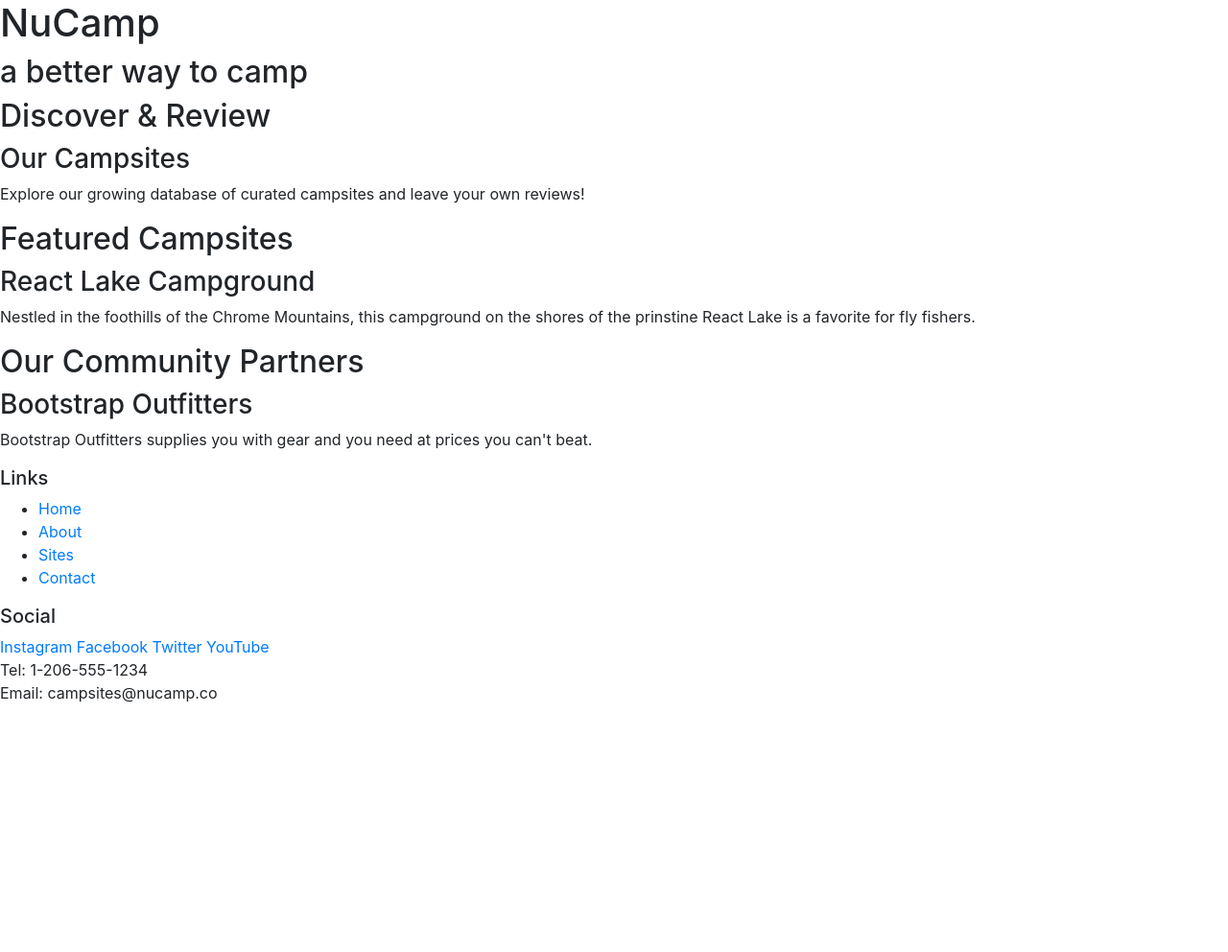
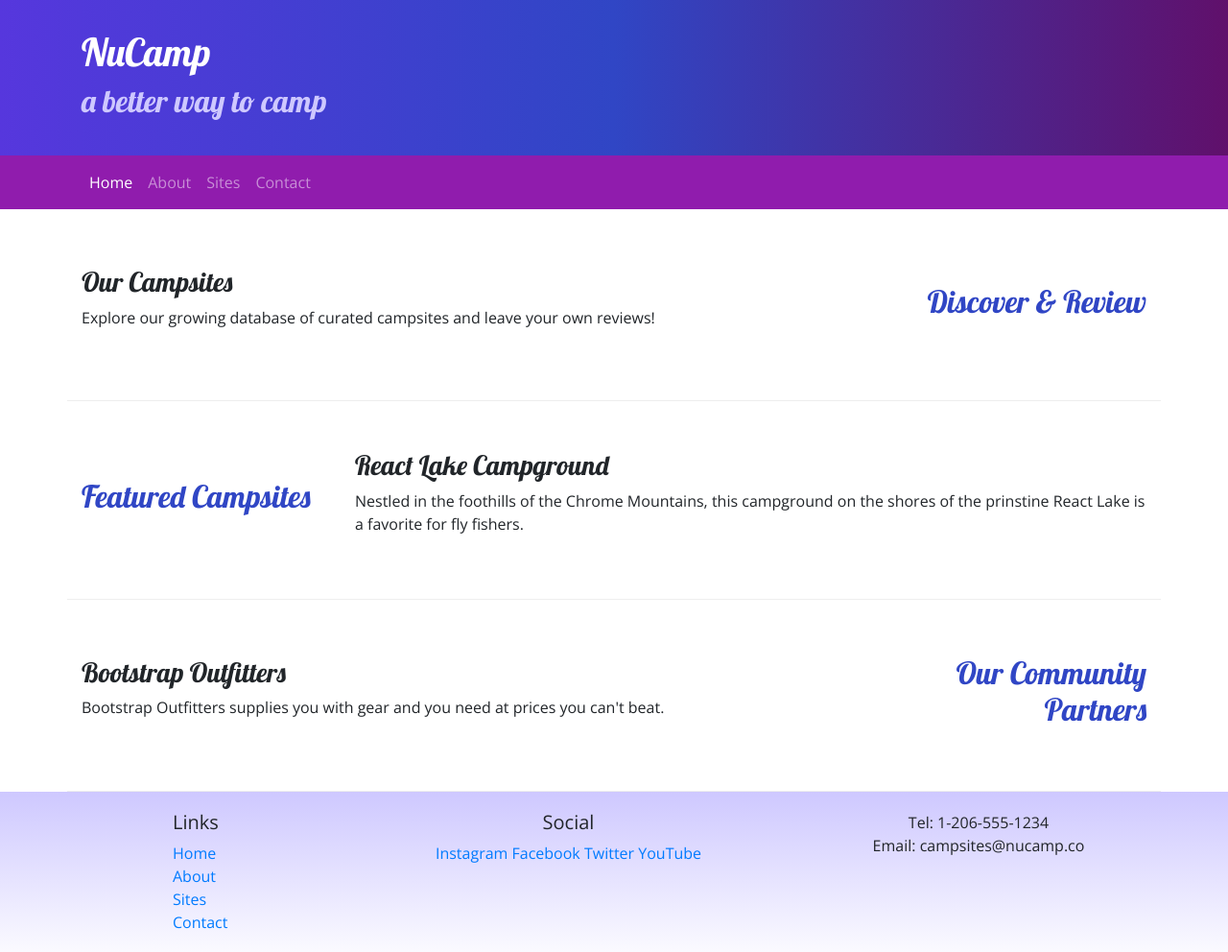
Before and after one commit to socalii/bootstrap-project, a website: page index.html in a window 1280 px wide. Shown: the whole page at 96% size. Before the commit the page ends 800 px from the top, so only its background shows below. Drawn offline with nearby package versions, Linux system fonts and the light colour scheme.

Commit message:
Navbar and Breadcrumbs

```diff
--- /dev/null
+++ b/css/styles.css
@@ -0,0 +1,39 @@
+body {
+  font-family: 'Open Sans', sans-serif;
+}
+
+h1,
+h2,
+h3 {
+  font-family: 'Lobster', cursive;
+}
+
+h2 {
+  color: #3046c5;
+}
+
+header h2 {
+  color: #cec8ff;
+}
+
+footer {
+  background-image: linear-gradient(#cec8ff, white);
+  padding: 20px 0;
+}
+
+.navbar {
+  background-color: #901cad;
+}
+
+.jumbotron {
+  padding: 30px;
+  background-image: linear-gradient(to right, #5637dd, #3046c5, #60106b);
+  color: white;
+  margin: 0;
+}
+
+.row-content {
+  padding: 50px 0;
+  border-bottom: 1px ridge;
+  min-height: 200px;
+}
--- a/index.html
+++ b/index.html
@@ -1,46 +1,92 @@
 <!DOCTYPE html>
 <html lang="en">
+
 <head>
     <meta charset="UTF-8">
     <meta http-equiv="X-UA-Compatible" content="IE=edge">
     <meta name="viewport" content="width=device-width, initial-scale=1.0">
+
     <link rel="stylesheet" href="node_modules/bootstrap/dist/css/bootstrap.min.css">
+    <link rel="stylesheet" href="https://fonts.googleapis.com/css?family=Lobster|Open+Sans">
+    <link rel="stylesheet" href="css/styles.css">
+
     <title>NuCamp: A Better Way to Camp</title>
 </head>
+
 <body>
-    <header>
-        <div>
+    <header class="jumbotron jumbotron-fluid">
+        <div class="container">
+            <div class="row">
+                <div class="col">
             <h1>NuCamp</h1>
             <h2>a better way to camp</h2>
             </div>
+            </div>
+        </div>
     </header>
 
-    <div>
-        <h2>Discover & Review</h2>
+    <nav class="navbar navbar-expand-sm navbar-dark sticky-top">
+        <div class="container">
+            <button class="navbar-toggler ml-auto" type="button" data-toggle="collapse" data-target="#nucampNavbar">
+                <span class="navbar-toggler-icon"></span>
+            </button>
+            <div class="collapse navbar-collapse" id="nucampNavbar">
+                <ul class="navbar-nav">
+                    <li class="nav-item active"><a href="#" class="nav-link">Home</a></li>
+                    <li class="nav-item"><a class="nav-link" href="aboutus.html">About</a></li>
+                    <li class="nav-item"><a href="#" class="nav-link">Sites</a></li>
+                    <li class="nav-item"><a href="#" class="nav-link">Contact</a></li>
+                </ul>
+            </div>
+        </div>
+    </nav>
+
+    <div class="container">
+        <div class="row row-content align-items-center">
+        <div class="col-sm-4 order-sm-last col-md-3">
+            <h2 class="text-sm-right">Discover & Review</h2>
+        </div>
+            <div class="col">
             <h3>Our Campsites</h3>
-        <p>Explore our growing database of curated campsites and leave your own reviews!</p>
+            <p class="d-none d-sm-block">Explore our growing database of curated campsites and leave your own reviews!</p>
             </div>
-    <div>
+    </div>
+
+    <div class="row row-content align-items-center">
+        <div class="col-sm-4 col-md-3">
             <h2>Featured Campsites</h2>
+        </div>
+            <div class="col">
                 <h3>React Lake Campground</h3>
-<p>Nestled in the foothills of the Chrome Mountains, this campground on the shores of the prinstine React Lake is a favorite for fly fishers.</p>
+                <p class="d-none d-sm-block">Nestled in the foothills of the Chrome Mountains, this campground on the shores of the prinstine React Lake is a favorite for fly fishers.</p>
             </div>
-    <div>
-<h2>Our Community Partners</h2>
+    </div>
+
+    <div class="row row-content align-items-center">
+        <div class="col-sm-4 order-sm-last col-md-3">
+                <h2 class="text-sm-right">Our Community Partners</h2>
+        </div>
+            <div class="col">
                 <h3>Bootstrap Outfitters</h3>
-<p>Bootstrap Outfitters supplies you with gear and you need at prices you can't beat.</p>
+                <p class="d-none d-sm-block">Bootstrap Outfitters supplies you with gear and you need at prices you can't beat.</p>
             </div>
+        </div>
+    </div>
+
     <footer>
-        <div>
+        <div class="container">
+            <div class="row">
+                <div class="col-4 col-sm-2 offset-1">
             <h5>Links</h5>
-            <ul>
+            <ul class="list-unstyled">
                 <li><a href="#">Home</a></li>
                 <li><a href="#">About</a></li>
                 <li><a href="#">Sites</a></li>
                 <li><a href="#">Contact</a></li>
             </ul>
         </div>
-        <div>
+
+        <div class="col-6 col-sm-5 text-center">
             <h5>Social</h5>
                 <a href="http://instragram.com">Instagram</a>
                 <a href="http://facebook.com">Facebook</a>
@@ -49,13 +95,18 @@
 
             </h5>
         </div>
-        <div>
+        <div class="col-sm-4 text-center">
             Tel: 1-206-555-1234 <br>
             Email: campsites@nucamp.co
         </div>
+        </div>
+        </div>
     </footer>
+
 <script src="node_modules/jquery/dist/jquery.slim.min.js"></script>
 <script src="node_modules/popper.js/dist/umd/popper.min.js"></script>
 <script src="node_modules/bootstrap/dist/js/bootstrap.min.js"></script>
+
 </body>
+
 </html>
```
Also changed, not shown: aboutus.html (added, +148 -0 lines). Lines whose indentation alone changed are shown as unchanged.
